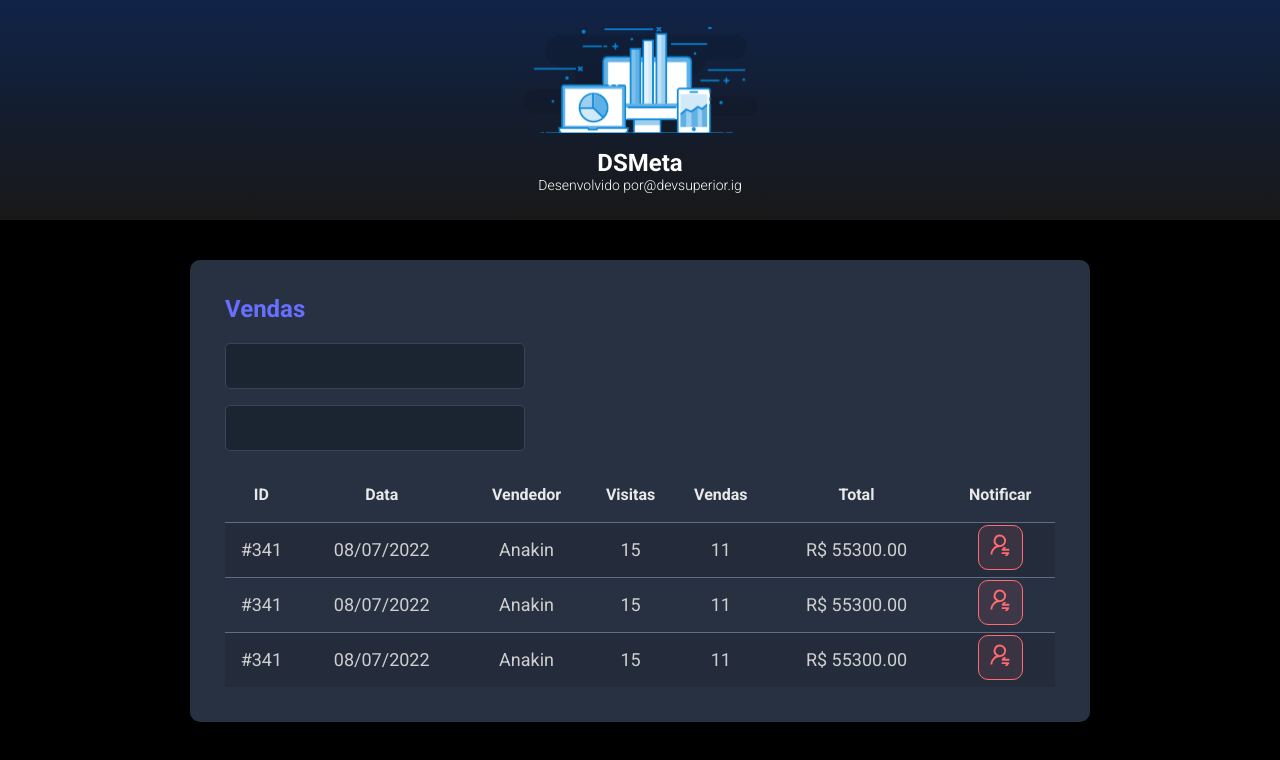
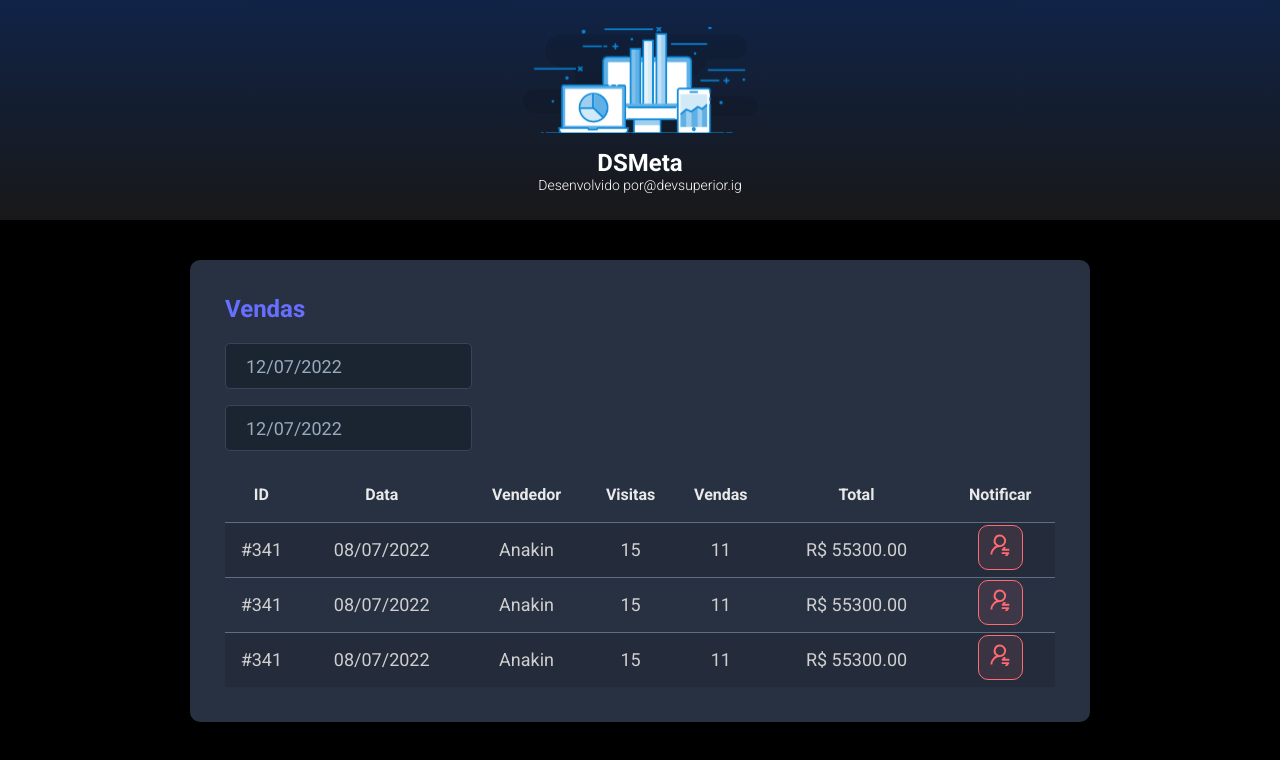
Before and after one commit to matheusbrauna/dsmeta, a React (Vite) app in the folder frontend/: page / in a window 1280 px wide. Shown: the top 760 px of the page. Built offline with nearby package versions, Linux system fonts and the light colour scheme.

Commit message:
Datepicker

```diff
--- a/frontend/package.json
+++ b/frontend/package.json
@@ -8,7 +8,9 @@
     "preview": "vite preview"
   },
   "dependencies": {
+    "@types/react-datepicker": "4.4.2",
     "react": "^18.0.0",
+    "react-datepicker": "4.8.0",
     "react-dom": "^18.0.0"
   },
   "devDependencies": {
--- a/frontend/src/components/SalesCard/index.tsx
+++ b/frontend/src/components/SalesCard/index.tsx
@@ -1,5 +1,8 @@
+import DatePicker from "react-datepicker";
+import "react-datepicker/dist/react-datepicker.css";
 import { AvatarIcon } from "../AvatarIcon";
 import styles from "./styles.module.css"
+
 
 export function SalesCard() {
   return (
@@ -7,10 +10,20 @@
       <h2 className={styles.dsmetaSalesTitle}>Vendas</h2>
       <div>
         <div className={styles.dsmetaFormControlContainer}>
-          <input className={styles.dsmetaFormControl} type="text" />
+          <DatePicker
+            selected={new Date()}
+            onChange={(date: Date) => { }}
+            className={styles.dsmetaFormControl}
+            dateFormat="dd/MM/yyyy"
+          />
         </div>
         <div className={styles.dsmetaFormControlContainer}>
-          <input className={styles.dsmetaFormControl} type="text" />
+          <DatePicker
+            selected={new Date()}
+            onChange={(date: Date) => { }}
+            className={styles.dsmetaFormControl}
+            dateFormat="dd/MM/yyyy"
+          />
         </div>
       </div>
 
```
Also changed, not shown: 1 other file (tests, documents, lock files or other folders).
